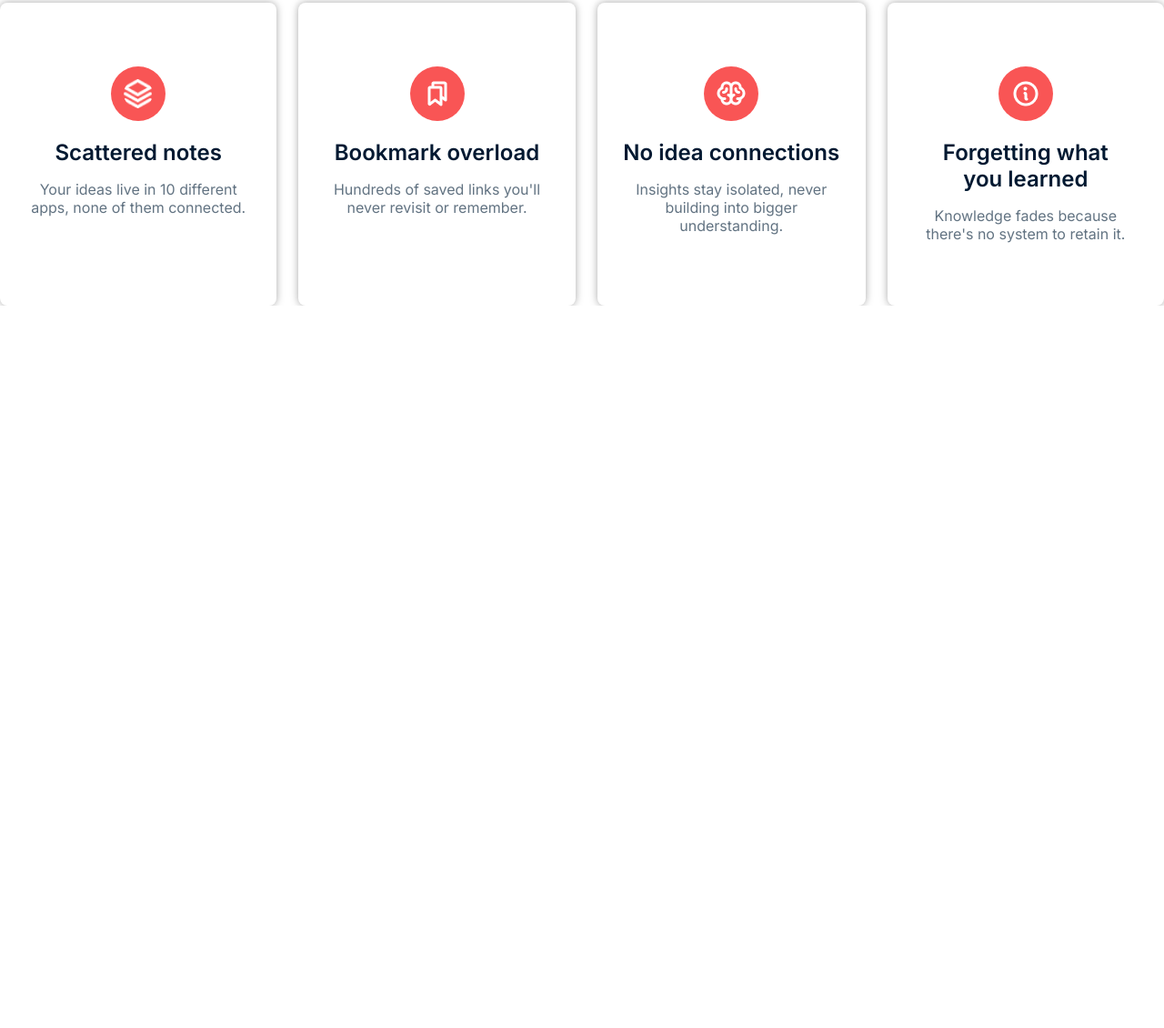
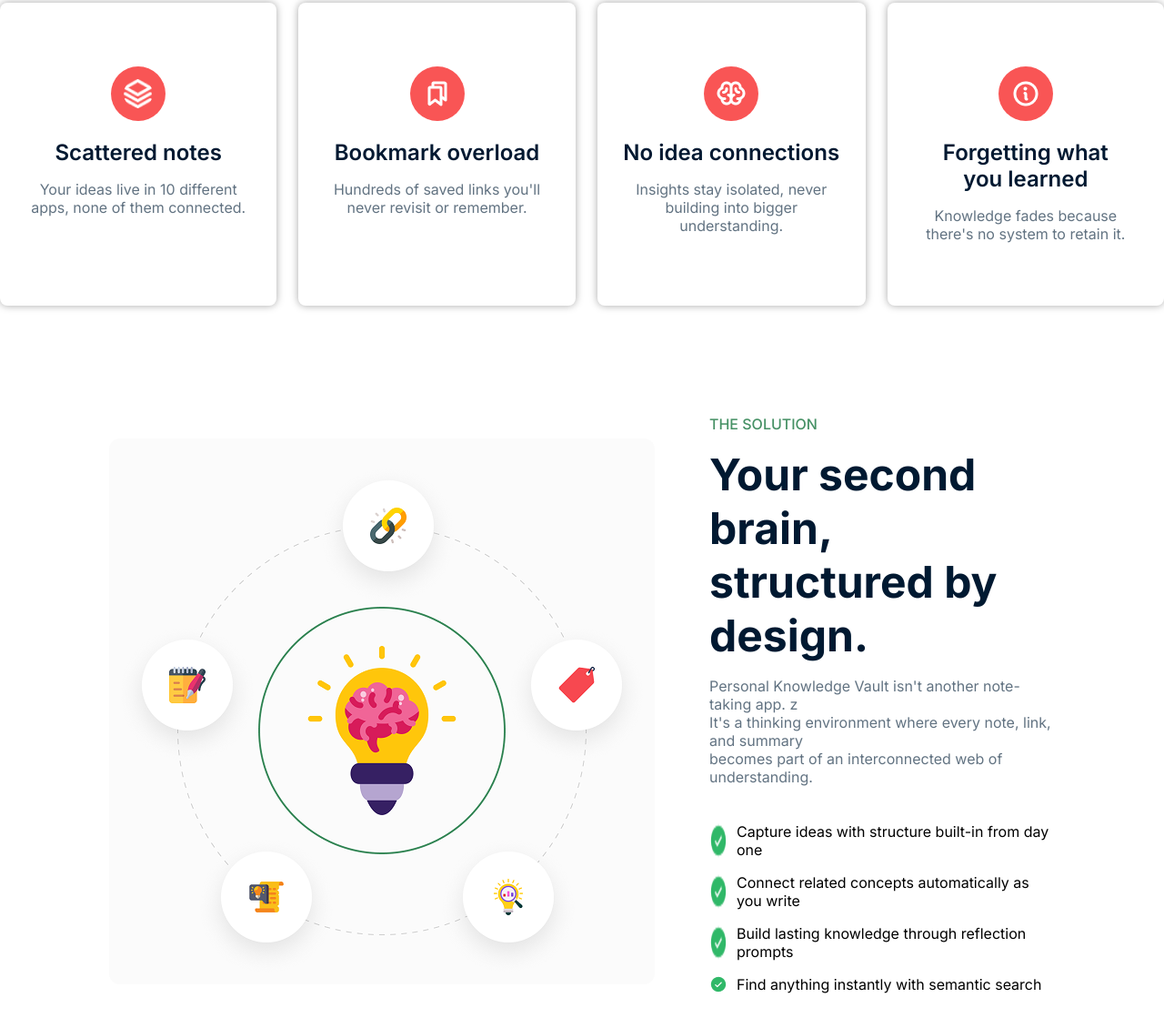
Before and after one commit to tfshorifulislam/A-001-B13, a plain HTML site: page index.html in a window 1280 px wide. Shown: the part 1068-2198 px from the top of the page at 91% size. Before the commit the page ends 1404 px from the top, so only its background shows below. Drawn offline with Linux system fonts and the light colour scheme.

Commit message:
solution section design according to figma

```diff
--- a/index.html
+++ b/index.html
@@ -84,5 +84,33 @@
 
     </section>
 
+    <!--solution start-->
+    <section class="solution">
+        <div class="solution-container">
+            <img src="./images/knowledge.png" alt="knowledge.png">
+
+            <div class="solution-text">
+                <h5>The Solution</h5>
+                <h2>
+                    Your second brain,<br>
+                    structured by design.
+                </h2>
+                <p>Personal Knowledge Vault isn't another note-taking app. z <br>It's a thinking environment where every note, link, and summary <br> becomes part of an interconnected web of understanding.</p>
+
+                <ul>
+                    <li><img src="./images/CheckCircle.png" alt="CheckCircle.png">Capture ideas with structure built-in from day one</li>
+
+                    <li><img src="./images/CheckCircle.png" alt="CheckCircle.png">Connect related concepts automatically as you write</li>
+
+                    <li><img src="./images/CheckCircle.png" alt="CheckCircle.png">Build lasting knowledge through reflection prompts</li>
+
+                    <li><img src="./images/CheckCircle.png" alt="CheckCircle.png">Find anything instantly with semantic search</li>
+                </ul>
+            </div>
+        </div>
+
+    </section>
+    <!--solution end-->
+
 </body>
 </html>
--- a/style.css
+++ b/style.css
@@ -114,7 +114,7 @@ nav ul li a{
 }
 /* hero end */
 
-
+/* note section start */
 .note{
     display: flex;
     flex-direction: column;
@@ -175,3 +175,59 @@ nav ul li a{
     color: #627382;
     max-width: 274px;
 }
+
+/* note section end */
+
+/* solution section start */
+.solution{
+    padding: 120px;
+
+}
+
+.solution-container{
+    display: flex;
+    align-items: center;
+    max-width: 1360px;
+    margin: 0 auto;
+    gap: 60px;
+}
+
+.solution-container img{
+    max-width: 600px;
+}
+
+.solution-text{
+    max-width: 700px;
+}
+
+.solution-text h5{
+    font-size: 16px;
+    line-height: 20px;
+    font-weight: 500;
+    color: #469165;
+    margin-bottom: 16px;
+    text-transform: uppercase;
+}
+
+.solution-text h2{
+    font-size: 48px;
+    color: #001931;
+    margin-bottom: 16px;
+}
+
+.solution-text p{
+    font-size: 16px;
+    line-height: 20px;
+    color: #627382;
+    margin-bottom: 40px;
+}
+
+.solution-text ul{
+    list-style: none;
+}
+
+.solution-text ul li{
+    display: flex;
+    gap: 10px;
+    margin-bottom: 16px;
+}
```
